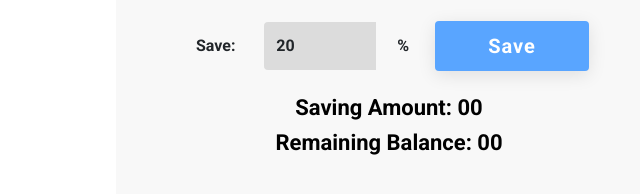
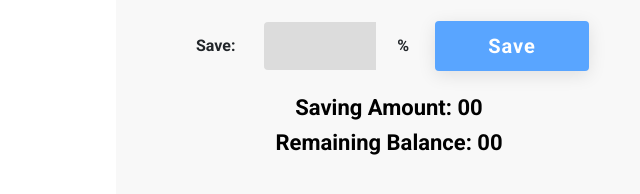
Before and after one commit to akahhar/money-master-akahhar, a plain HTML site: page index.html in a window 1280 px wide. Shown: the part 590-784 px from the top of the page, 536-1176 px from the left. Drawn offline with Linux system fonts and the light colour scheme.

Commit message:
latest update

```diff
--- a/index.html
+++ b/index.html
@@ -103,7 +103,6 @@
                         type="text"
                         class="form-control"
                         id="inputSavings"
-                        value="20"
                       />
                       <div class="input-group-append">
                         <span class="input-group-text">%</span>
```
